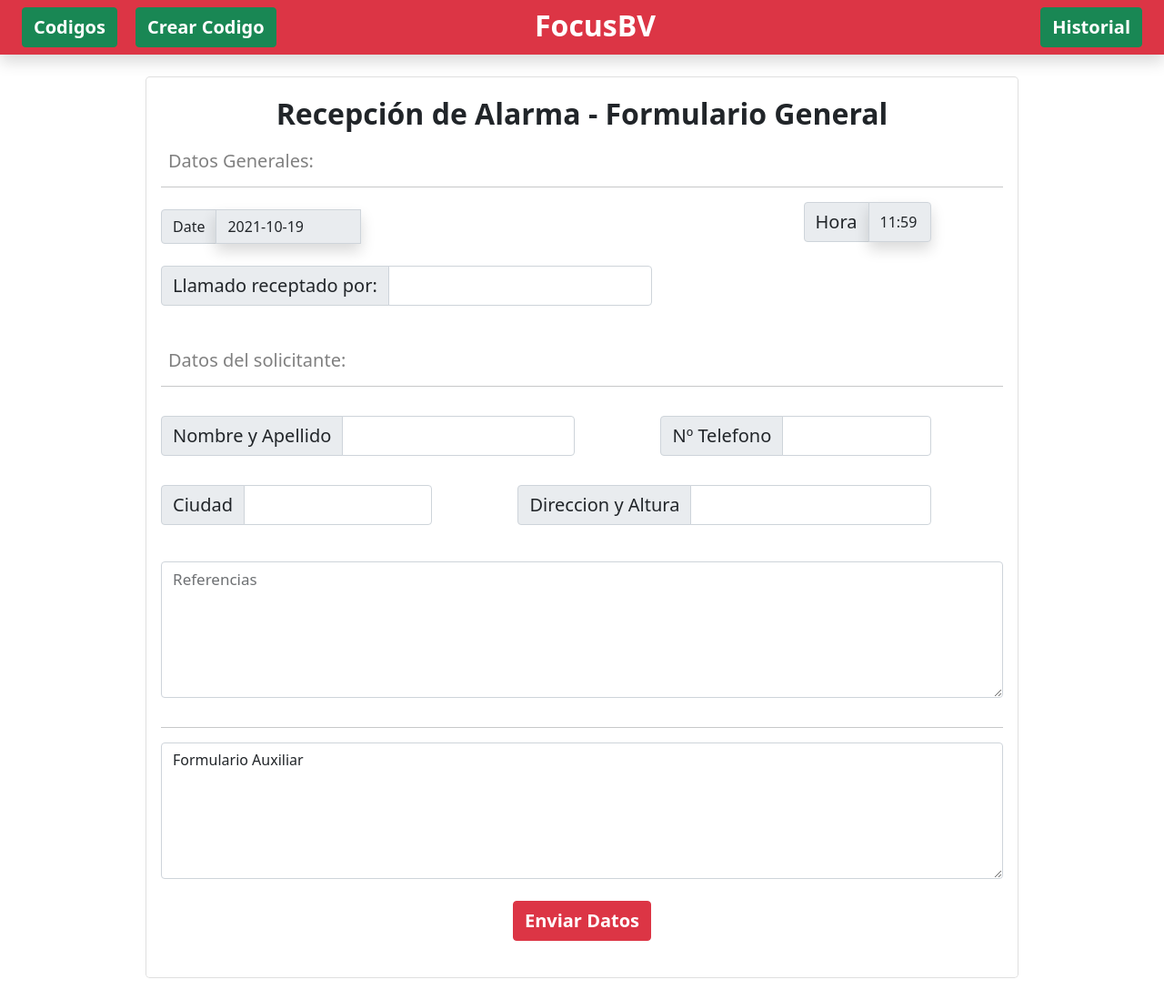
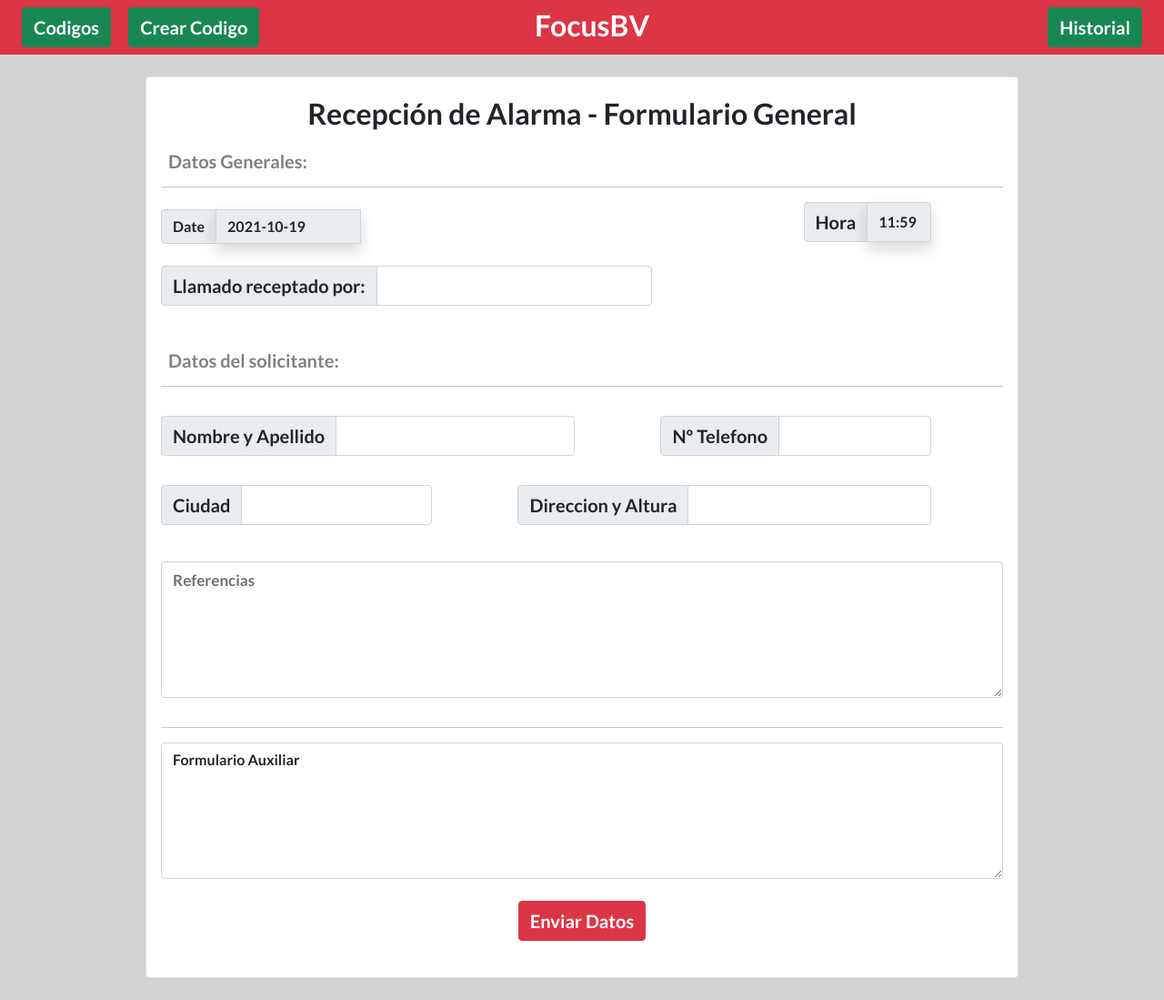
Before and after one commit to GibertSalva/RepoBurbuja2, a Django app: page / in a window 1280 px wide. Shown: the whole page at 91% size. Run offline with Django 3.2, Linux system fonts and the light colour scheme; some libraries are stand-ins or nearby versions.

Commit message:
Cambios Esteticos

```diff
--- a/FocusBV/templates/AUXf.html
+++ b/FocusBV/templates/AUXf.html
@@ -14,8 +14,8 @@
 
 <form method="post">
     {% csrf_token %}
-    <div class="card w-75 d-flex mx-auto  mt-4 mb-4 rounded-3">
-    <div class="card-body ">
+    <div class="card w-75 d-flex mx-auto  mt-4 mb-4 rounded-3 " >
+    <div class="card-body">
 
         <p class="text-center fw-bold fs-2 align-top  ">Recepción de Alarma - Formulario General</p>
 
--- a/FocusBV/templates/base.html
+++ b/FocusBV/templates/base.html
@@ -8,10 +8,15 @@
     <!-- Bootstrap CSS -->
     <link rel="stylesheet" href="/static/bootstrap-5.0.2/dist/css/bootstrap.min.css">
     <script src="/static/bootstrap-5.0.2/dist/js/bootstrap.js"></script>
+    <!-- Google FONT -->
+    <link rel="preconnect" href="https://fonts.googleapis.com">
+    <link rel="preconnect" href="https://fonts.gstatic.com" crossorigin>
+    <link href="https://fonts.googleapis.com/css2?family=Lato:wght@700&display=swap" rel="stylesheet">
+
     <title>Focus BV</title>
   </head>
 
-  <body style= "background-color: " {% block bodysettings %} {% endblock %}>
+  <body style="font-family: Lato, sans-serif; background-color: lightgrey" {% block bodysettings %} {% endblock %}>
 
 {% include 'navbar.html' %}
 <style>
--- a/FocusBV/templates/navbar.html
+++ b/FocusBV/templates/navbar.html
@@ -1,4 +1,4 @@
-<nav class="navbar navbar-dark p-1  bg-danger shadow ">
+<nav class="navbar navbar-dark p-1  bg-danger  ">
 
     <div class="container-fluid ">
     <div class="col-5 d-flex justify-content-start">
```
